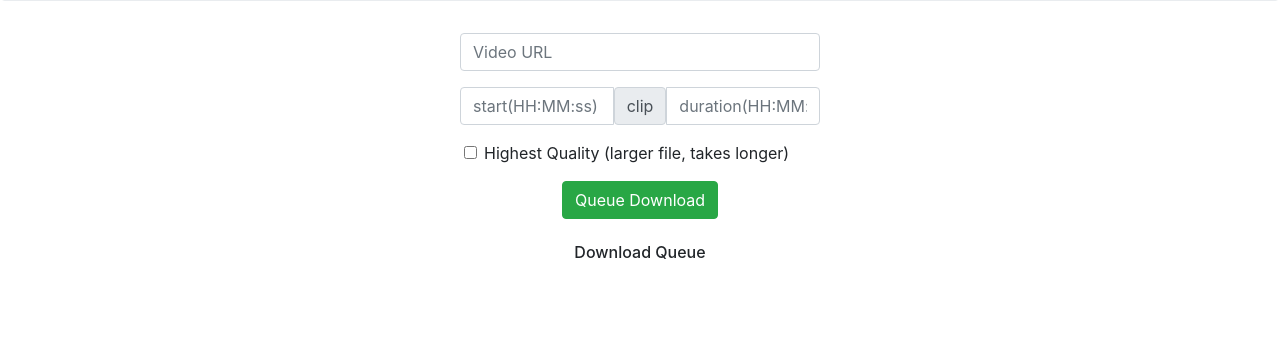
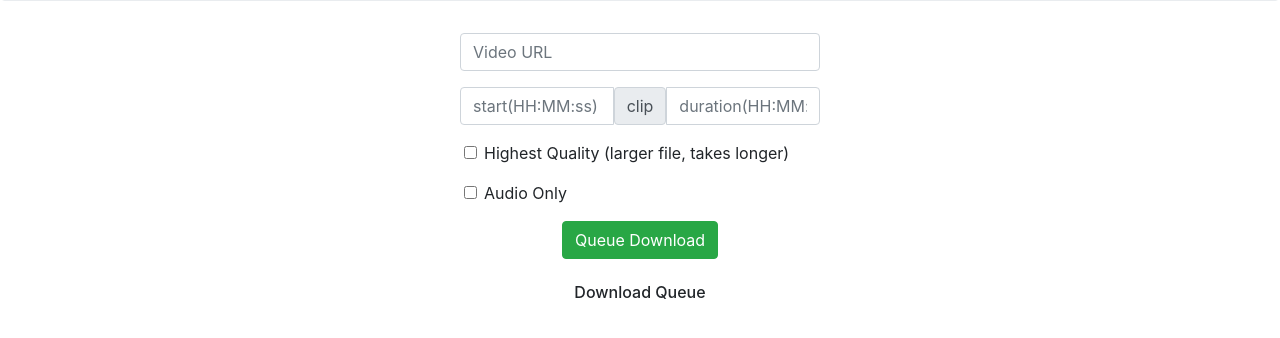
Before and after one commit to emelent/tubesock, a Flask app: page / in a window 1280 px wide. Shown: the part 221-559 px from the top of the page. Run offline with Flask 2, Linux system fonts and the light colour scheme; some libraries are stand-ins or nearby versions.

Commit message:
feat: add audio checkbox ui

```diff
--- a/src/web/static/js/site.js
+++ b/src/web/static/js/site.js
@@ -5,6 +5,7 @@ $(function() {
 	const $start = $('#start')
 	const $duration = $('#duration')
 	const $hd = $('#hd')
+	const $audio = $('#audio')
 
 	const queue = {}
 
@@ -15,12 +16,13 @@ $(function() {
 		const start = $start.val().trim()
 		const duration = $duration.val().trim()
 		const hd = $hd.is(":checked")
+		const audio = $audio.is(":checked")
 
 		$input.val('')
 		$.ajax({
 			type: 'POST',
 			url: '/fetch',
-			data: `url=${encodeURIComponent(url)}&start=${encodeURIComponent(start)}&duration=${encodeURIComponent(duration)}&hd=${encodeURIComponent(hd)}`,
+			data: `url=${encodeURIComponent(url)}&start=${encodeURIComponent(start)}&duration=${encodeURIComponent(duration)}&hd=${encodeURIComponent(hd)}&audio=${encodeURIComponent(audio)}`,
 			dataType: 'json',
 			success({id}){
 				// start polling
--- a/src/web/templates/index.html
+++ b/src/web/templates/index.html
@@ -23,6 +23,12 @@
 						Highest Quality (larger file, takes longer)
 					</label>
 				</div>
+				<div class="input-group mb-3 ml-4">
+					<input id="audio" class="form-check-input" type="checkbox" value="" id="flexCheckDefault">
+					<label class="form-check-label" for="flexCheckDefault">
+						Audio Only
+					</label>
+				</div>
 
 				<div class="container">
 					<div class="text-center">
```
